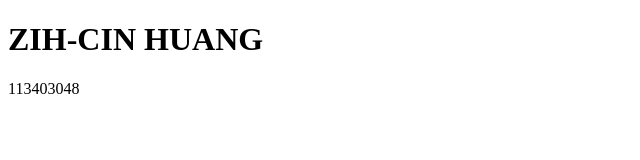
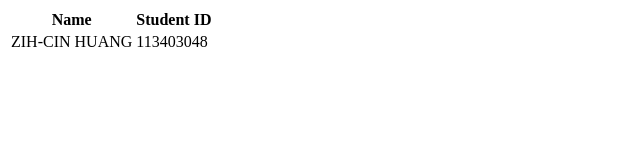
Before and after one commit to Charwasbanned/web-programming-class, a plain HTML site: page index.html in a window 1280 px wide. Shown: the whole page, without its empty margins (0-640 px from the left). Drawn offline with Linux system fonts and the light colour scheme.

Commit message:
exercise 7 - table

```diff
--- a/index.html
+++ b/index.html
@@ -1,8 +1,26 @@
 <!DOCTYPE html>
 <html>
-  <title>ZIH-CIN HUANG</title>
+  <title>ZIH-CIN HUANG E7</title>
   <body>
-    <h1>ZIH-CIN HUANG</h1>
-    <p>113403048</p>
+    <style>
+      table, th, td{
+        border: 1px solid black
+        border-collapse: collapse
+      }
+      th, td{
+        padding: 5px
+        text-align: left
+      }
+    </style>
+    <table>
+      <tr>
+        <th>Name</th>
+        <th>Student ID</th>
+      </tr>
+      <tr>
+        <td>ZIH-CIN HUANG</td>
+        <td>113403048</td>
+      </tr>
+    </table>
   </body>
 </html>
```
